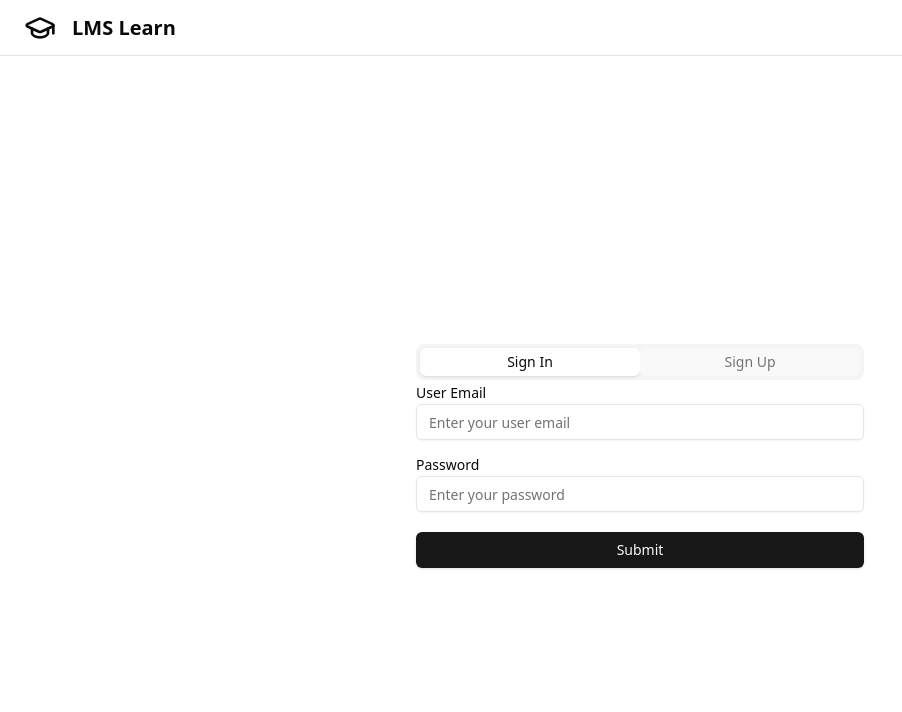
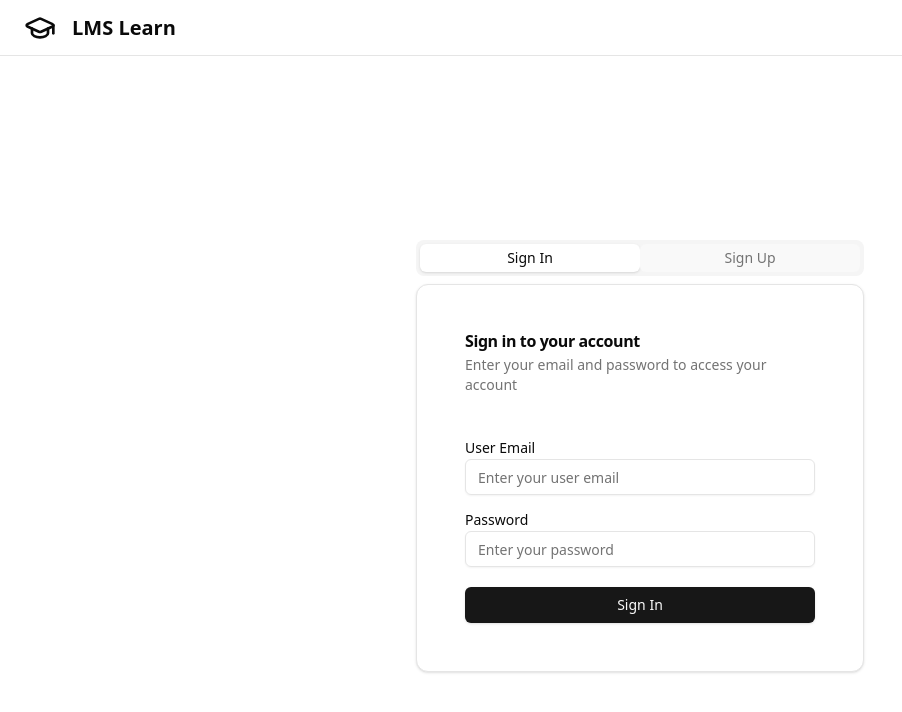
Before and after one commit to Green00101/LMS_MERN, a React (Vite) app in the folder client/: page /auth in a window 1280 px wide. Shown: the top 712 px of the page, without its empty margins (0-902 px from the left). Built offline with nearby package versions, Linux system fonts and the light colour scheme.

Commit message:
add a card in sign in and sign up

```diff
--- a/client/src/pages/auth/index.jsx
+++ b/client/src/pages/auth/index.jsx
@@ -1,4 +1,11 @@
 import CommonForm from "@/components/common-form";
+import {
+  Card,
+  CardContent,
+  CardDescription,
+  CardHeader,
+  CardTitle,
+} from "@/components/ui/card";
 import { Tabs, TabsList, TabsTrigger } from "@/components/ui/tabs";
 import { signInFormControls, signUpFormControls } from "@/config";
 import { TabsContent } from "@radix-ui/react-tabs";
@@ -31,11 +38,37 @@
             <TabsTrigger value="signin">Sign In</TabsTrigger>
             <TabsTrigger value="signup">Sign Up</TabsTrigger>
           </TabsList>
-          <TabsContent value="signin">
-            <CommonForm formControls={signInFormControls} />
+          <TabsContent value="signin" className="mt-2">
+            <Card className="p-6 space-y-4">
+              <CardHeader>
+                <CardTitle>Sign in to your account</CardTitle>
+                <CardDescription>
+                  Enter your email and password to access your account
+                </CardDescription>
+              </CardHeader>
+              <CardContent className="space-y-2">
+                <CommonForm
+                  formControls={signInFormControls}
+                  buttonText={"Sign In"}
+                ></CommonForm>
+              </CardContent>
+            </Card>
           </TabsContent>
-          <TabsContent value="signup">
-            <CommonForm formControls={signUpFormControls} />
+          <TabsContent value="signup" className="mt-2">
+            <Card className="p-6 space-y-4">
+              <CardHeader>
+                <CardTitle>Creat a new account</CardTitle>
+                <CardDescription>
+                  Enter your detail to get started
+                </CardDescription>
+              </CardHeader>
+              <CardContent className="space-y-2">
+                <CommonForm
+                  formControls={signUpFormControls}
+                  buttonText={"Sign Up"}
+                ></CommonForm>
+              </CardContent>
+            </Card>
           </TabsContent>
         </Tabs>
       </div>
```
